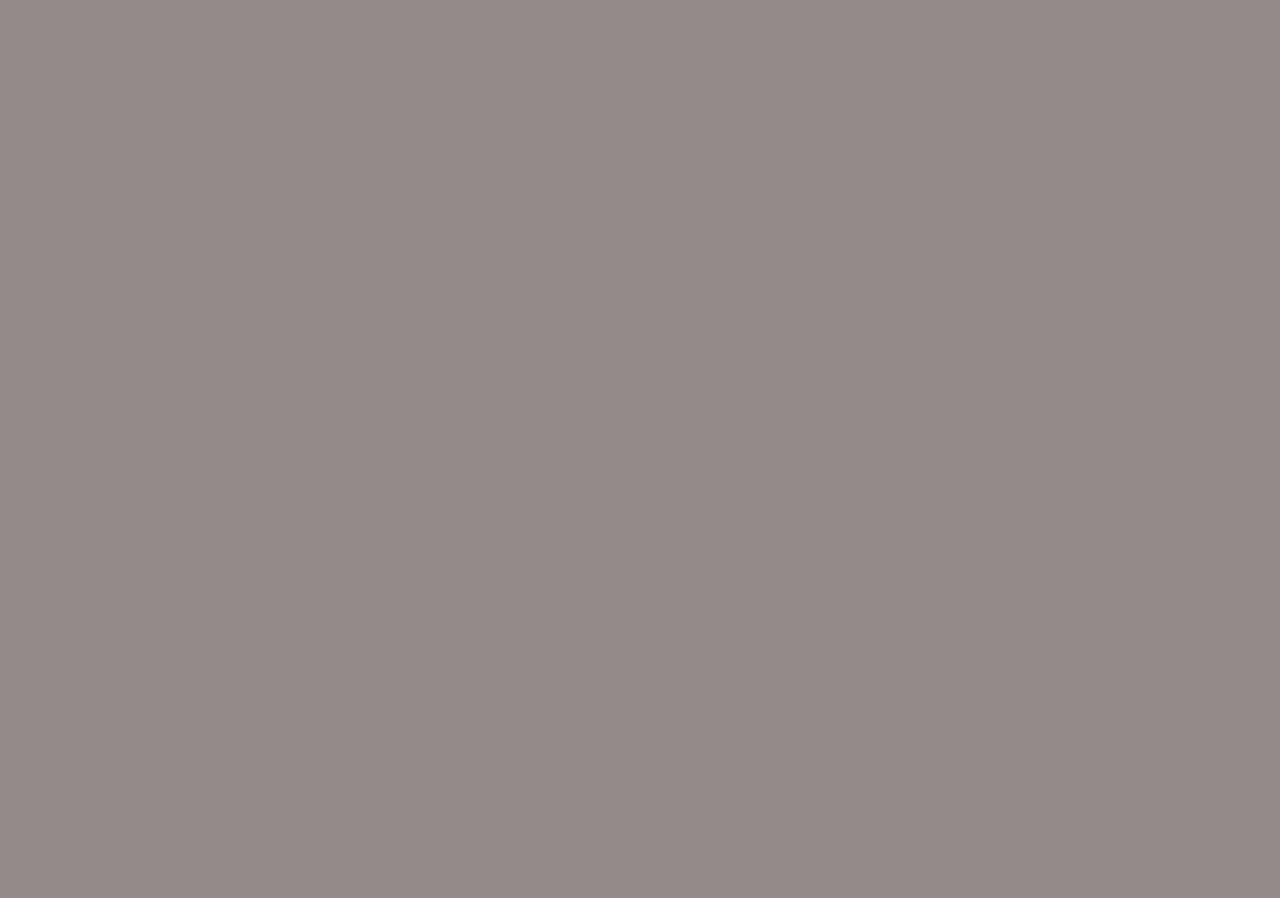
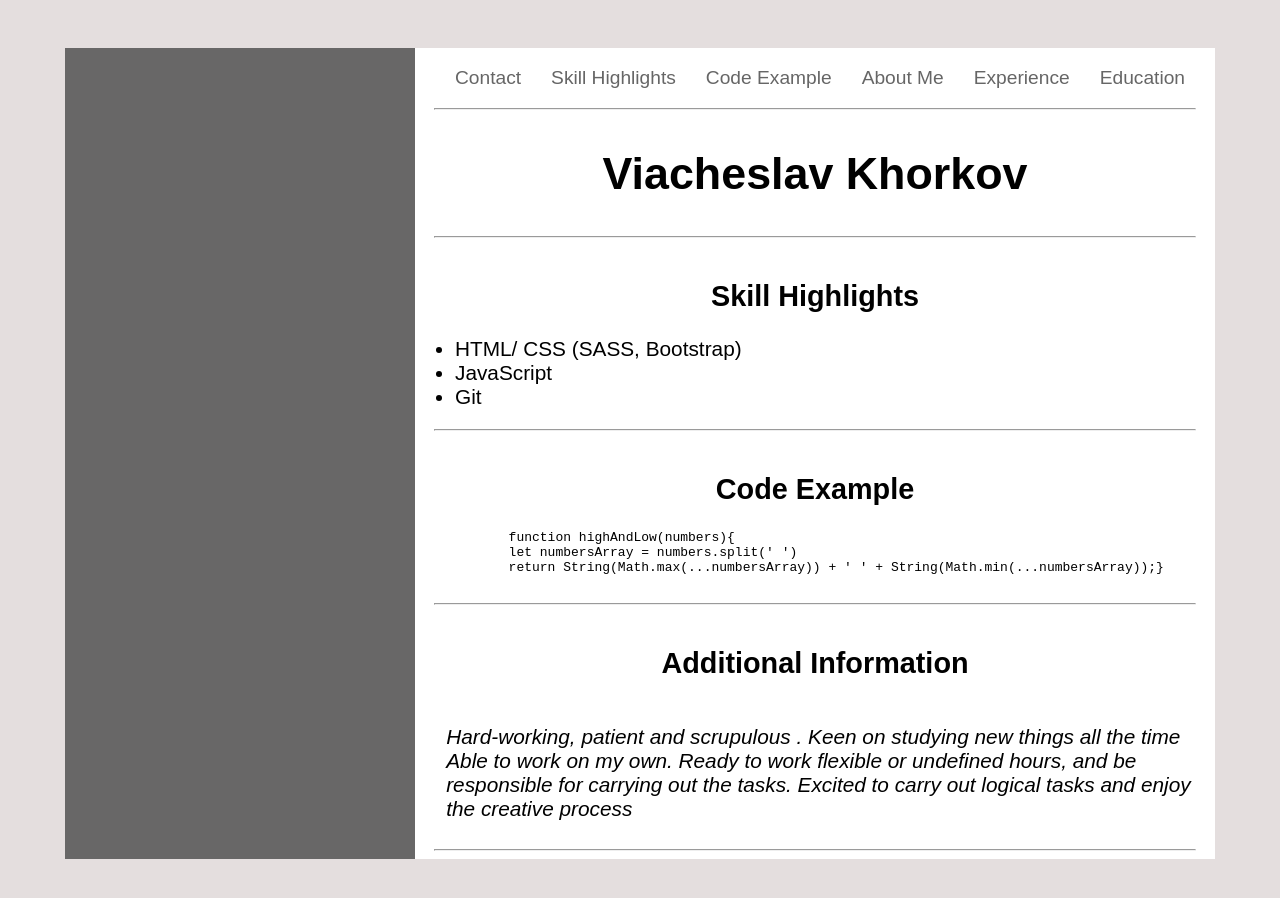
Before and after one commit to VedKhorkov/rsschool-cv, a plain HTML site: page index.html in a window 1280 px wide. Before the commit the page ends 800 px from the top, so only its background shows below. Drawn offline with Linux system fonts and the light colour scheme.

Commit message:
feat: add three sections in index and css files

```diff
--- a/index.html
+++ b/index.html
@@ -12,10 +12,56 @@
 <body class="body">
   <div class="wrapper">
     <section class="sect-main">
+
       <header class="header">
-        <nav></nav>
+        <nav class="menu">
+          <ul class="menu__item">
+            <li><a href="#contact">Contact</a></li>
+            <li><a href="#high">Skill Highlights</a></li>
+            <li><a href="#codeexample">Code Example</a></li>
+            <li><a href="#aboutme">About Me</a></li>
+            <li><a href="#experience">Experience</a></li>
+            <li><a href="#education">Education</a></li>
+          </ul>
+          <hr class="line-main">
+        </nav>
+
+        <h1 class="name">Viacheslav Khorkov</h1>
+        <hr class="line-main">
       </header>
-      <main class="main"></main>
+
+      <main class="main">
+        <section>
+          <h2 class="title__main" id="high">Skill Highlights</h2>
+          <ul class="text__main">
+            <li class="no_type">HTML/ CSS (SASS, Bootstrap)</li>
+            <li class="no_type">JavaScript</li>
+            <li class="no_type">Git</li>
+          </ul>
+          <hr class="line-main">
+        </section>
+        <section>
+          <h2 class="title__main" id="codeexample">Code Example</h2>
+          <pre class="code_box">
+            function highAndLow(numbers){
+            let numbersArray = numbers.split(' ')
+            return String(Math.max(...numbersArray)) + ' ' + String(Math.min(...numbersArray));}
+          </pre>
+          <hr class="line-main">
+        </section>
+        <section>
+          <h2 class="title__main" id="aboutme">Additional Information</h2>
+          <p class=" ital text__main text-indiffer">Hard-working, patient and scrupulous .
+            Keen on studying new things all the time <br>
+            Able to work on my own.
+            Ready to work flexible or undefined hours,
+            and be responsible for carrying out the tasks.
+            Excited to carry out logical tasks and enjoy the creative process</p>
+
+          <hr class="line-main">
+        </section>
+
+      </main>
       <footer class="footer"></footer>
     </section>
 
--- a/style.css
+++ b/style.css
@@ -1,3 +1,89 @@
-body{
-  background: rgb(148, 138, 138);
+.body{
+  background-color: rgb(228, 222, 222);
+  font-family: 'Montserrat', sans-serif;
 }
+a :active,
+a :hover,
+a {
+  text-decoration: none;
+  color: #666;
+}
+.wrapper{
+  display: grid;
+  grid-template-columns: 1fr minmax(auto, 350px) minmax(auto, 800px) 1fr;
+  grid-template-rows: 40px 1fr 50px;
+}
+.sect-main{
+  grid-column: 3 / 4;
+  grid-row: 2 / 3;
+  background-color: white;
+}
+.aside{
+  grid-column: 2 / 3;
+  grid-row: 2 / 3;
+  background-color: #686767;
+}
+.menu__item{
+  display: grid;
+  grid-auto-flow: column;
+  font-size: 1.2em;
+  list-style-type: none;
+
+}
+.menu__item :hover{
+ color: rgb(31, 30, 30);
+ font-weight: 700;
+ text-transform: uppercase;
+}
+.line-main{
+  width: 95%;
+}
+.name {
+  text-align: center;
+  font-size: 2.8em;
+}
+.main {
+  display: flex;
+  flex-direction: column;
+  justify-content: space-between;
+}
+.title__main {
+  text-align: center;
+  font-size: 1.8em;
+  padding-top: 10px;
+}
+.text__main {
+  font-size: 1.3em;
+}
+.ital{
+  font-style: italic;
+}
+.text-indiffer{
+  display: inline-block;
+  padding-left: 1.5em;
+  padding-right: 1em;
+}
+@media (max-width: 1150px) {
+  .wrapper{
+    grid-template-columns: 30vw 68vw;
+    grid-template-rows:  1fr ;
+  }
+  .sect-main{
+    grid-column: 2 / 3;
+    grid-row: 1 / 2;
+  }
+  .aside{
+    grid-column: 1 / 2;
+    grid-row: 1 / 2;
+  }
+  .menu__item :hover{
+    font-weight: 400;
+    text-transform: none;
+  }
+
+}
+@media (max-width: 950px){
+  .menu{
+    display: none;
+  }
+}
```
